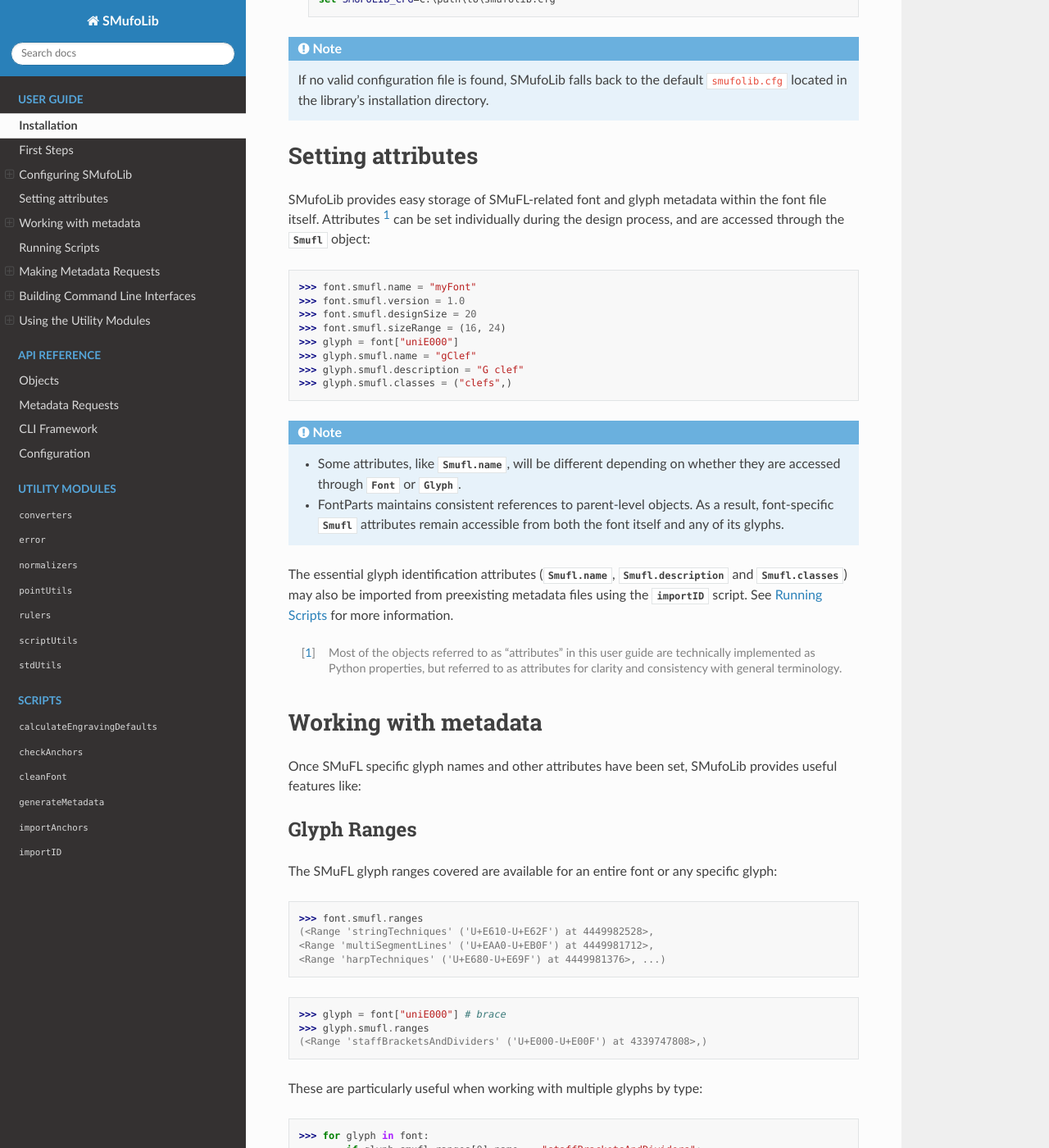
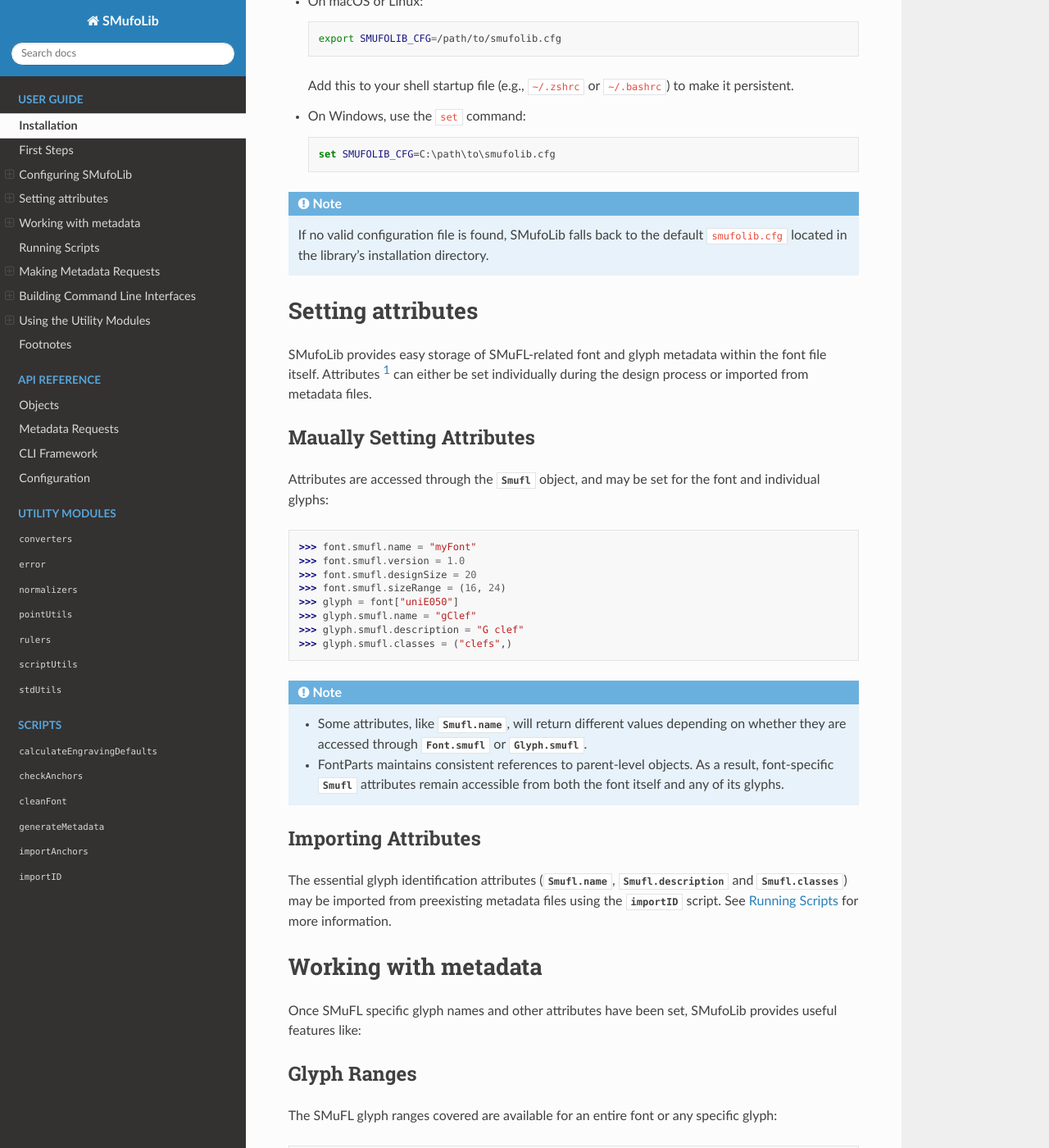
Before and after one commit to knutnergaard/smufolib, a Sphinx documentation site: the page built from docs/user_guide.rst, in a window 1280 px wide and 1400 px high, scrolled down 1799 px. Shown: the whole window at 82% size. Built offline with Sphinx 7.4.7 and the Read the Docs theme 3.1.0, drawn with Linux system fonts in a browser that asks for light colours; some of the changed text lies outside the part shown.

Commit message:
Update user guide.

```diff
--- a/docs/user_guide.rst
+++ b/docs/user_guide.rst
@@ -6,7 +6,7 @@ later. It is listed in the `Python Package Index
 <https://pypi.org/project/smufolib>`_ (PyPI) and can be installed with
 `pip <https://pip.pypa.io/>`__:
 
-.. code:: zsh
+.. code-block:: zsh
 
     $ python -m pip install smufolib
 
@@ -21,12 +21,21 @@ Then instantiate a font object::
 
    >>> font = Font("path/to/myFont.ufo")
 
+A font may also be instantiated from another :class:`fontParts.base.BaseFont` object.
+This allows SMufoLib to be used seamlessly within other FontParts-based environments,
+such as `RoboFont <https://robofont.com>`_::
+
+   from smufolib import Font
+   from mojo.roboFont import CurrentFont
+
+   font = Font(CurrentFont())
+
+
 Before going further, it's a good idea to review the FontParts `Object Reference
 <https://fontparts.robotools.dev/en/stable/objectref/index.html>`_. SMufoLib's
 :class:`.Font`, :class:`.Layer`, and :class:`.Glyph` classes extend FontPart's `defcon
-<https://defcon.robotools.dev/en/latest/>`_-based reference implementations --
-:class:`RFont`, :class:`RLayer` and :class:`RGlyph` -- and serve as the foundation for
-the features described below.
+<https://defcon.robotools.dev/en/latest/>`_-based reference implementation and serve as
+the foundation for the features described below.
 
 .. _configuring-smufolib:
 
@@ -74,7 +83,7 @@ To set a custom configuration path, define the environment variable :envvar:`SMU
 
 - On macOS or Linux:
 
-  .. code:: zsh
+  .. code-block:: zsh
 
      export SMUFOLIB_CFG=/path/to/smufolib.cfg
 
@@ -82,7 +91,7 @@ To set a custom configuration path, define the environment variable :envvar:`SMU
 
 - On Windows, use the `set` command:
 
-  .. code:: bat
+  .. code-block:: bat
 
      set SMUFOLIB_CFG=C:\path\to\smufolib.cfg
 
@@ -96,33 +105,39 @@ Setting attributes
 ==================
 
 SMufoLib provides easy storage of SMuFL-related font and glyph metadata within the font
-file itself. Attributes [#]_ can be set individually during the design process, and are
-accessed through the :class:`.Smufl` object::
+file itself. Attributes [#]_ can either be set individually during the design process or
+imported from metadata files.
+
+Maually Setting Attributes
+--------------------------
+
+Attributes are accessed through the :class:`.Smufl` object, and may be set for the font
+and individual glyphs::
 
    >>> font.smufl.name = "myFont"
    >>> font.smufl.version = 1.0
    >>> font.smufl.designSize = 20
    >>> font.smufl.sizeRange = (16, 24)
-   >>> glyph = font["uniE000"]
+   >>> glyph = font["uniE050"]
    >>> glyph.smufl.name = "gClef"
    >>> glyph.smufl.description = "G clef"
    >>> glyph.smufl.classes = ("clefs",)
 
 .. note::
 
-   - Some attributes, like :attr:`.Smufl.name`, will be different depending
-     on whether they are accessed through :class:`.Font` or :class:`.Glyph`.
+   - Some attributes, like :attr:`.Smufl.name`, will return different values depending
+     on whether they are accessed through :attr:`.Font.smufl` or :attr:`.Glyph.smufl`.
    - FontParts maintains consistent references to parent-level objects. As a result,
      font-specific :class:`.Smufl` attributes remain accessible from both the font
      itself and any of its glyphs.
 
+Importing Attributes
+--------------------
+
 The essential glyph identification attributes (:attr:`.Smufl.name`,
-:attr:`.Smufl.description` and :attr:`.Smufl.classes`) may also be imported from preexisting metadata files using the :mod:`~bin.importID` script. See
-:ref:`running-scripts` for more information.
-
-.. [#] Most of the objects referred to as "attributes" in this user guide are
-   technically implemented as Python properties, but referred to as attributes for
-   clarity and consistency with general terminology.
+:attr:`.Smufl.description` and :attr:`.Smufl.classes`) may be imported from preexisting
+metadata files using the :mod:`~bin.importID` script. See :ref:`running-scripts` for
+more information.
 
 .. _working-with-metadata:
 
@@ -158,7 +173,7 @@ These are particularly useful when working with multiple glyphs by type::
 
 Coloring glyphs by range is also really easy with this feature:
 
-.. code:: python
+.. code-block:: python
 
    import random
 
@@ -199,7 +214,7 @@ Each setting has its own attribute within this object::
    30
 
 Engraving defaults are calculated automatically from corresponding glyphs by default --
-provided that these glyphs exist. As an example, the value for :attr:`hairpinThickness`
+provided that these glyphs exist. As an example, the value for :attr:`.hairpinThickness`
 is based on the shape of the glyph ``'uniE53E'`` (``'dynamicCrescendoHairpin'``). See
 :ref:`engraving-defaults-mapping` for a full list of attributes and their corresponding
 glyphs.
@@ -239,13 +254,13 @@ anchors in a font. See :ref:`running-scripts` for more information.
 .. note::
 
    Only anchors with names specific to SMuFL are accessible through the :class:`.Smufl`
-   object's :attr:`.anchors` attribute. See :data:`.ANCHOR_NAMES` for a full
+   object's :attr:`~.Smufl.anchors` attribute. See :py:data:`.ANCHOR_NAMES` for a full
    :class:`set` of available SMuFL anchors.
 
 Glyph Metrics and Dimensions
 ----------------------------
 
-Similarly to :attr:`anchors`, the :class:`.Smufl` class also provides a SMuFL-specific
+Similarly to :attr:`~.Smufl.anchors`, the :class:`.Smufl` class also provides a SMuFL-specific
 :class:`dict` representation of the glyph bounding box::
 
    >>> glyph.smufl.bBox
@@ -300,7 +313,7 @@ The inverse base glyph is also accessible through the :attr:`base` attribute::
 
 The glyph name suffix is a common characteristic of different types of OpenType
 alternates and sets, and may therefore sometimes be necessary to isolate. This is what
-the :attr:`suffix` attribute is for::
+the :attr:`.suffix` attribute is for::
 
    >>> glyph = font['uniE050.ss01']
    >>> glyph.smufl.suffix
@@ -314,7 +327,7 @@ the :attr:`suffix` attribute is for::
 Status Indicators
 -----------------
 
-The :class:`.Smufl` class includes a set of convenient :term:`boolean` checks to
+The :class:`.Smufl` class includes a set of convenient boolean checks to
 determine a glyph's membership status:
 
 .. module:: smufolib.objects.smufl
@@ -371,7 +384,7 @@ value to staff spaces, and the :meth:`.toUnits` to do the opposite::
 
 .. important::
 
-   Conversion to staff spaces depends on the font's units-per-em (UPM) value. Make sure font.info.unitsPerEm is set correctly for the conversion to work as expected.
+   Conversion to staff spaces depends on the font's units-per-em (UPM) value. Make sure ``font.info.unitsPerEm`` is set correctly for the conversion to work as expected.
 
 Finding glyphs
 --------------
@@ -398,13 +411,13 @@ Scripts may be run either directly from the command line or imported as regular
 
 As an example, check for missing or superfluous SMuFL anchors and mark discrepant glyphs by running the :mod:`~bin.checkAnchors` script with the ``--mark`` flag directly from the command line:
 
-.. code:: zsh
+.. code-block:: zsh
 
    $ check-anchors path/to/my/font.ufo --mark
 
 Positional arguments and available options can be listed by running the help command on the script:
 
-.. code:: zsh
+.. code-block:: zsh
 
    $ check-anchors --help
 
@@ -428,22 +441,18 @@ Positional arguments and available options can be listed by running the help com
       -v, --verbose        make output verbose (default: False)
 
 
-Alternatively, scripts can be imported as modules in Python:
+Alternatively, scripts can be imported as modules in Python::
 
-.. code:: python
+   >>> from bin.checkAnchors import checkAnchors
+   >>> checkAnchors(mark=True)
 
-   from bin.checkAnchors import checkAnchors
-
-   checkAnchors(mark=True)
-
-This imports and executes the script's program
-function, :func:`~bin.checkAnchors.checkAnchors`, from the script module of the same
-name. The documentation for either one is accessible via :func:`help`.
+This imports and executes the script's program function,
+:func:`~bin.checkAnchors.checkAnchors`, from the script module of the same name.
 
 Making Metadata Requests
 ========================
 
-SMufoLib provides a :mod:`request` module to handle web requests and metadata file
+SMufoLib provides a :mod:`.request` module to handle web requests and metadata file
 operations, facilitating access to updated SMuFL data. Most of this functionality is
 handled by the module's :class:`.Request` class.
 
@@ -496,11 +505,11 @@ Similarly to the well known HTTP library `Requests
 <https://requests.readthedocs.io/en/latest/>_`, SMufoLib's :class:`Request` object
 provides two properties for accessing raw response data:
 
-- Use the :attr:`text` property to get a decoded :class:`str`::
+- Use the :attr:`.text` property to get a decoded :class:`str`::
 
     >>> data = Request("path/to/file.json").text
 
-- Use the :attr:`content` property to get the raw :class:`bytes` content::
+- Use the :attr:`.content` property to get the raw :class:`bytes` content::
 
     >>> data = Request("path/to/file.json").content
 
@@ -517,7 +526,7 @@ If the file is a JSON file, use the built-in :meth:`~.Request.json` method to pa
 Writing JSON Files
 ------------------
 
-The :mod:`request` module also provides a helper function to simplify the logic
+The :mod:`.request` module also provides a helper function to simplify the logic
 concerned with writing JSON data to a file. Using the :func:`writeJson` function this is
 as simple as::
 
@@ -554,7 +563,7 @@ Creating A Parser
 
 To create a simple parser using only predefined arguments:
 
-.. code:: python
+.. code-block:: python
 
    from smufolib import cli
 
@@ -582,7 +591,7 @@ If you want to define your own additional custom arguments, you can combine
 :func:`.commonParser` with a separate :class:`argparse.ArgumentParser` object by passing
 the function output as a :class:`list` to the `parents` parameter of the class:
 
-.. code:: python
+.. code-block:: python
 
    import argparse
    from smufolib import cli
@@ -621,7 +630,7 @@ fromatters available in the :mod:`argparse` module:
 
 Use the :func:`.createHelpFormatter` function to combine the formatters you want when creating your parser:
 
-.. code:: python
+.. code-block:: python
 
    import argparse
    from smufolib import cli
@@ -662,7 +671,7 @@ measurement formats, Unicode codepoints, and naming styles. Functions include:
 Errors and Warnings
 -------------------
 
-The :mod:`error` module  provides functions to generate error messages, check types, and
+The :mod:`.error` module  provides functions to generate error messages, check types, and
 suggest corrections for invalid values. It includes a dictionary of
 :data:`.ERROR_TEMPLATES` to ensure streamlined and consistent error reporting. Functions
 include:
@@ -721,3 +730,10 @@ Boolean Checks
    areAlligned
    hasHorizontalOffCurve
    hasVerticalOffCurve
+
+Footnotes
+=========
+
+.. [#] Most of the objects referred to as "attributes" in this user guide are
+   technically implemented as Python properties, but referred to as attributes for
+   clarity and consistency with general terminology.
```
Also changed, not shown: other parts of docs/user_guide.rst (+4 -6 lines).
